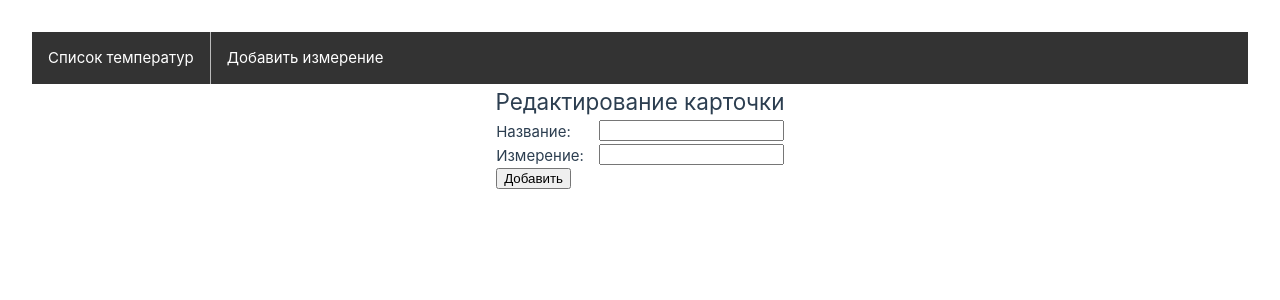
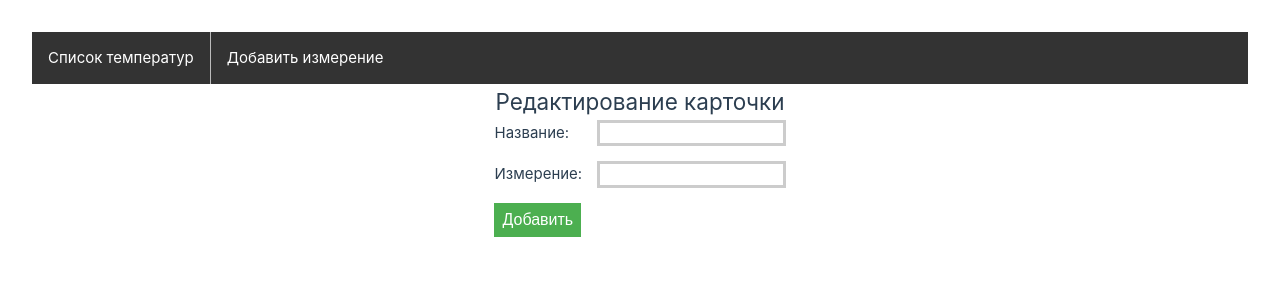
Before and after one commit to EpicalAndy/vue-temperature-list, a Vue app: page /add in a window 1280 px wide. Shown: the top 300 px of the page. Built offline with nearby package versions, Linux system fonts and the light colour scheme.

Commit message:
Update EditCard component css

```diff
--- a/src/components/AppEditCardComponent.vue
+++ b/src/components/AppEditCardComponent.vue
@@ -2,16 +2,23 @@
   <div class="form">
     <div class="field">
       <label for="name">Название:</label>
-      <input type="text" v-model="name">
+      <input type="text"
+             class="editor"
+             v-model="name">
     </div>
 
     <div class="field">
       <label for="value">Измерение:</label>
-      <input type="text" v-model="value">
+      <input type="text"
+             class="editor"
+             v-model="value">
     </div>
 
     <div class="field">
-      <button @click.prevent="updateCard">Добавить</button>
+      <button @click.prevent="updateCard"
+              class="btn">
+        Добавить
+      </button>
     </div>
   </div>
 
@@ -45,8 +52,12 @@ function updateCard(ev: Event) {
   width: 100%;
   display: flex;
   flex-direction: row;
-  align-items: start;
+  align-items: center;
   justify-content: space-between;
+}
+
+.field + .field {
+  margin-top: 1em;
 }
 
 .field label {
@@ -56,4 +67,39 @@ function updateCard(ev: Event) {
 .field input {
 
 }
+
+.field .btn {
+  background-color: #4CAF50; /* Green */
+  border: none;
+  color: white;
+  padding: 0.5em;
+  text-align: center;
+  text-decoration: none;
+  display: inline-block;
+  font-size: 16px;
+}
+
+.field .btn {
+  -webkit-transition-duration: 0.4s; /* Safari */
+  transition-duration: 0.4s;
+}
+
+.field .btn:hover {
+  background-color: #3d8c40; /* Green */
+  color: white;
+}
+
+.field .editor[type=text] {
+  min-width: 5em;
+  padding: 0.2em;
+  box-sizing: border-box;
+  border: 3px solid #ccc;
+  -webkit-transition: 0.5s;
+  transition: 0.5s;
+  outline: none;
+}
+
+.field .editor[type=text]:focus {
+  border: 3px solid #555;
+}
 </style>
```
